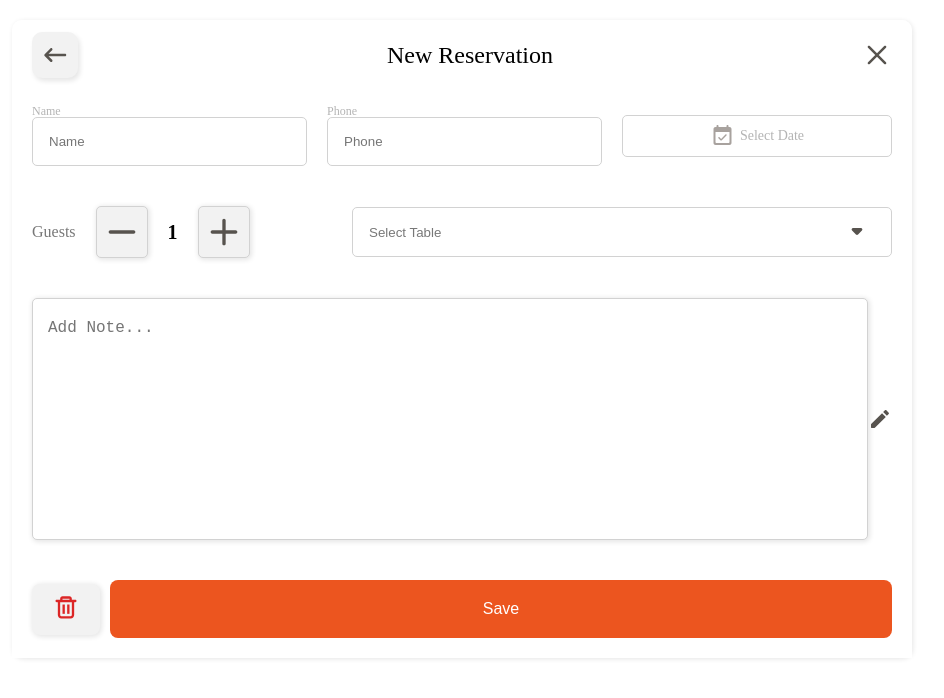
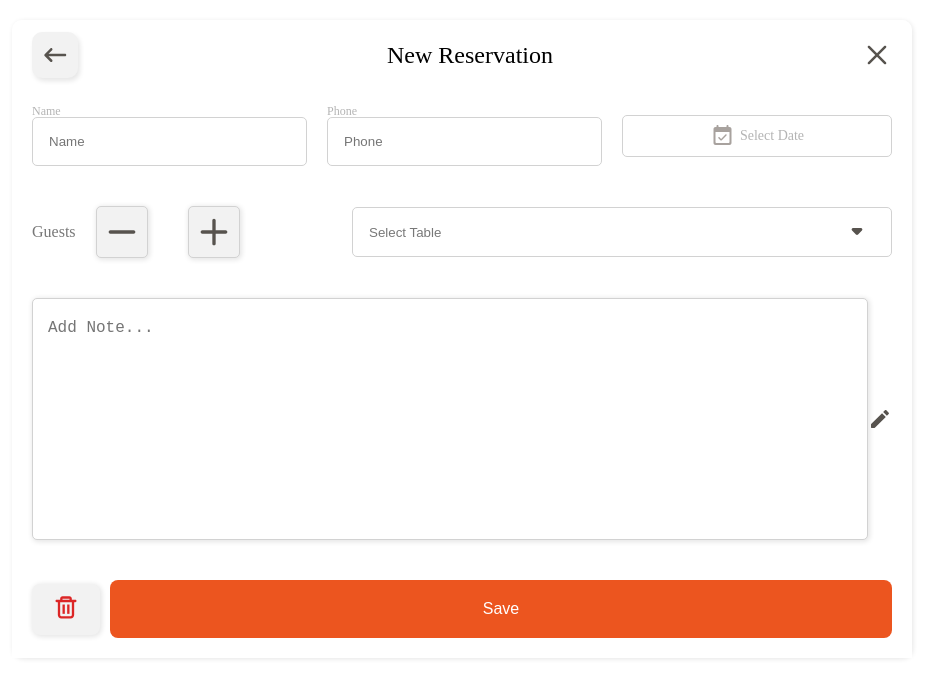
Before and after one commit to ChoByungHyun/manage-reservations, a React (Create React App) app: page /create in a window 1280 px wide. Shown: the top 698 px of the page, without its empty margins (178-1122 px from the left). Built offline with nearby package versions, Linux system fonts and the light colour scheme; the HTML template or start-up script is replaced by a standard one; a web font is replaced by a local one.

Commit message:
feat: guest counter 기능 구현

```diff
--- a/src/components/domain/form/GuestCounter.tsx
+++ b/src/components/domain/form/GuestCounter.tsx
@@ -3,16 +3,19 @@ import styled from "styled-components";
 import plusIcon from "assets/math-plus.svg";
 import minusIcon from "assets/math-minus.svg";
 import { FORM_PLACEHOLDER } from "constant/stringConstant";
-
-const GuestCounter = () => {
+type Props = {
+  onCount: (value: number) => void;
+  guest: number;
+};
+const GuestCounter: React.FC<Props> = ({ onCount, guest }) => {
   return (
     <SLayout>
       <div>{FORM_PLACEHOLDER.GUEST}</div>
-      <SIconLayout>
+      <SIconLayout onClick={() => onCount(-1)}>
         <img src={minusIcon} alt="마이너스 아이콘" />
       </SIconLayout>
-      <p>1</p>
-      <SIconLayout>
+      <p>{guest}</p>
+      <SIconLayout onClick={() => onCount(1)}>
         <img src={plusIcon} alt="플러스 아이콘" />
       </SIconLayout>
     </SLayout>
```
